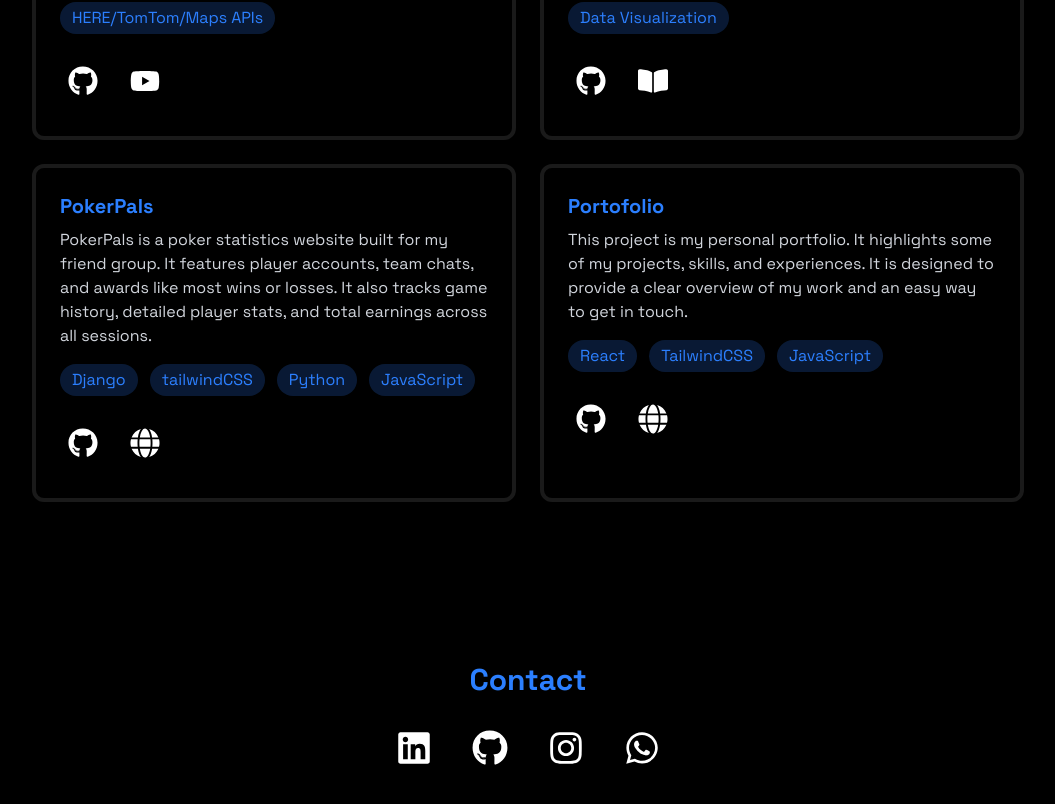
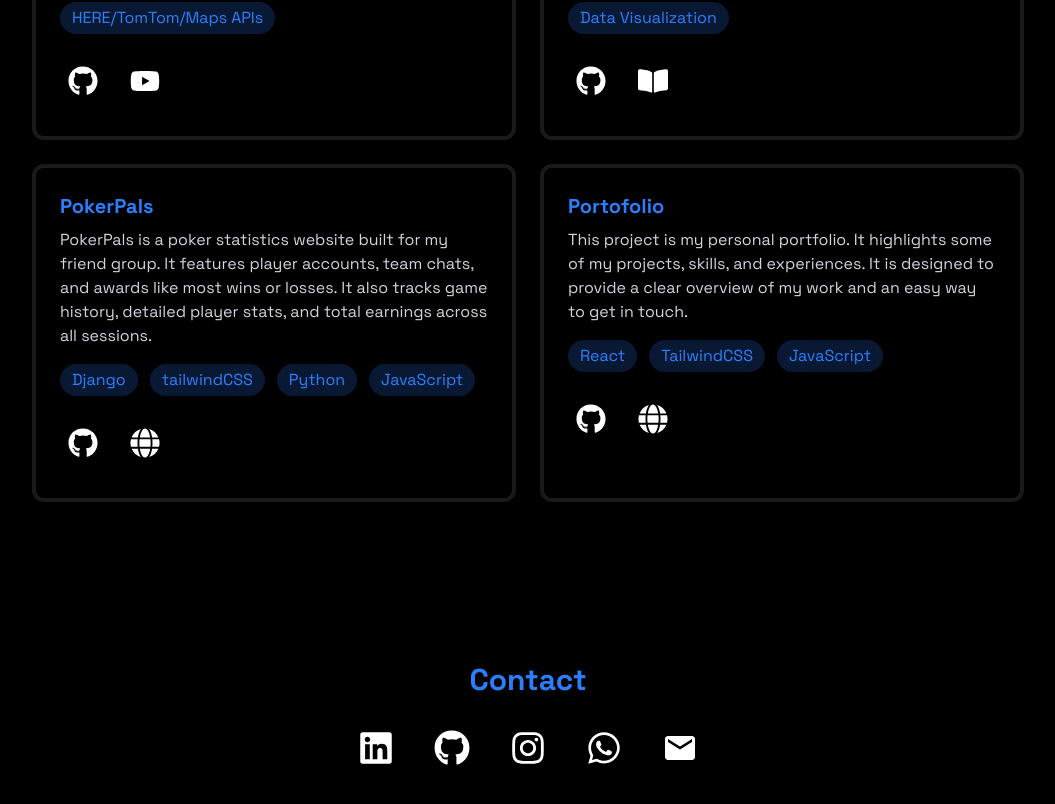
Before and after one commit to Niek-Damink/Portfolio, a React (Vite) app: page / in a window 1280 px wide. Shown: the part 2438-3242 px from the top of the page, without its empty margins (112-1167 px from the left). Built offline with nearby package versions, Linux system fonts and the light colour scheme.

Commit message:
finished the contact page

```diff
--- a/src/components/sections/Contact.jsx
+++ b/src/components/sections/Contact.jsx
@@ -1,4 +1,6 @@
 import { FaWhatsapp, FaGithub, FaLinkedin, FaInstagram } from 'react-icons/fa';
+import { MdEmail } from 'react-icons/md';
+
 
 export const Contact = () => {
     return (
@@ -11,17 +13,20 @@
                     Contact
                 </h2>
                 <div className="flex justify-center space-x-10">
-                    <a href='#linkedin'>
+                    <a href='https://www.linkedin.com/in/niek-damink' target="_blank" rel="noopener noreferrer">
                         <FaLinkedin className='text-4xl text-white hover:text-blue-400 hover:-translate-y-1 transition-all' />
                     </a>
-                    <a href='#github'>
+                    <a href='https://github.com/Niek-Damink' target="_blank" rel="noopener noreferrer">
                         <FaGithub className='text-4xl text-white hover:text-blue-400 hover:-translate-y-1 transition-all' />
                     </a>
-                    <a href='#instagram'>
+                    <a href='https://www.instagram.com/niek.damink' target="_blank" rel="noopener noreferrer">
                         <FaInstagram className='text-4xl text-white hover:text-blue-400 hover:-translate-y-1 transition-all' />
                     </a>
-                    <a href='#whatsapp'>
+                    <a href='https://wa.me/+31630787768' target="_blank" rel="noopener noreferrer">
                         <FaWhatsapp className='text-4xl text-white hover:text-blue-400 hover:-translate-y-1 transition-all' />
+                    </a>
+                    <a href='mailto:niek-damink@hotmail.com' target="_blank" rel="noopener noreferrer">
+                        <MdEmail className='text-4xl text-white hover:text-blue-400 hover:-translate-y-1 transition-all' />
                     </a>
                 </div>
             </div>
```
